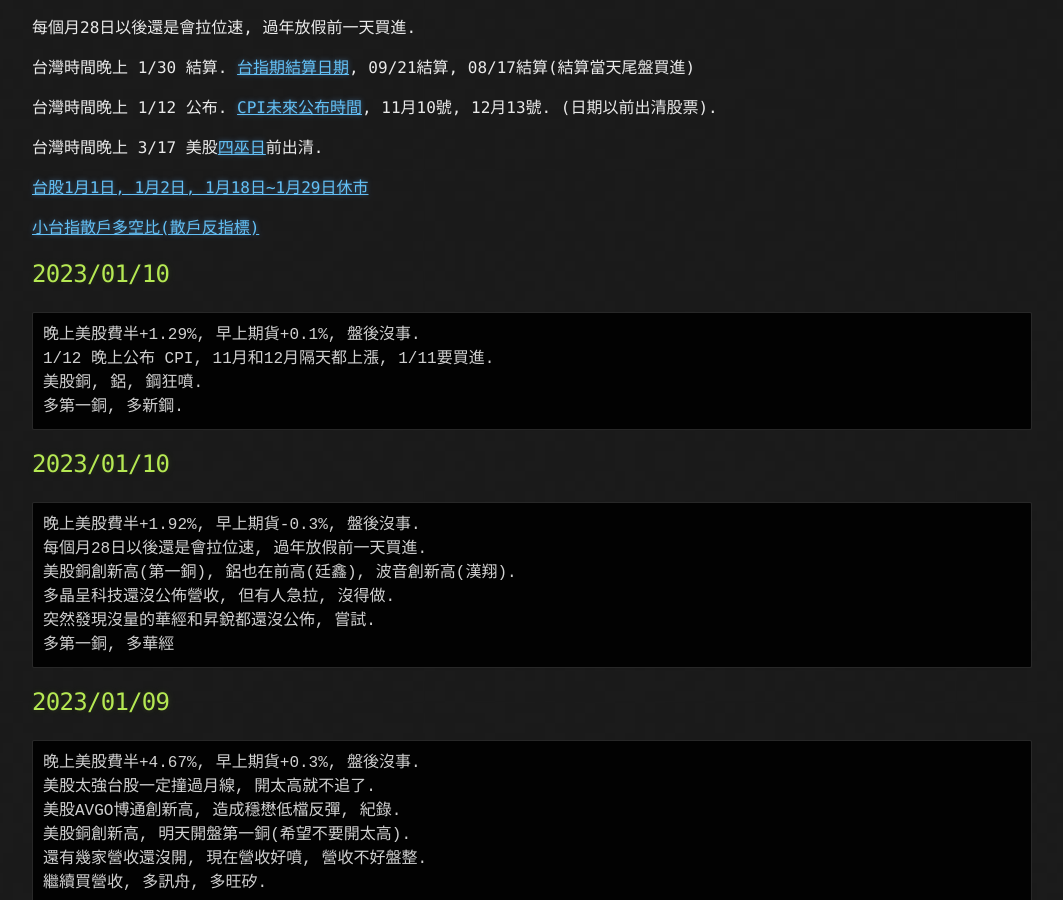
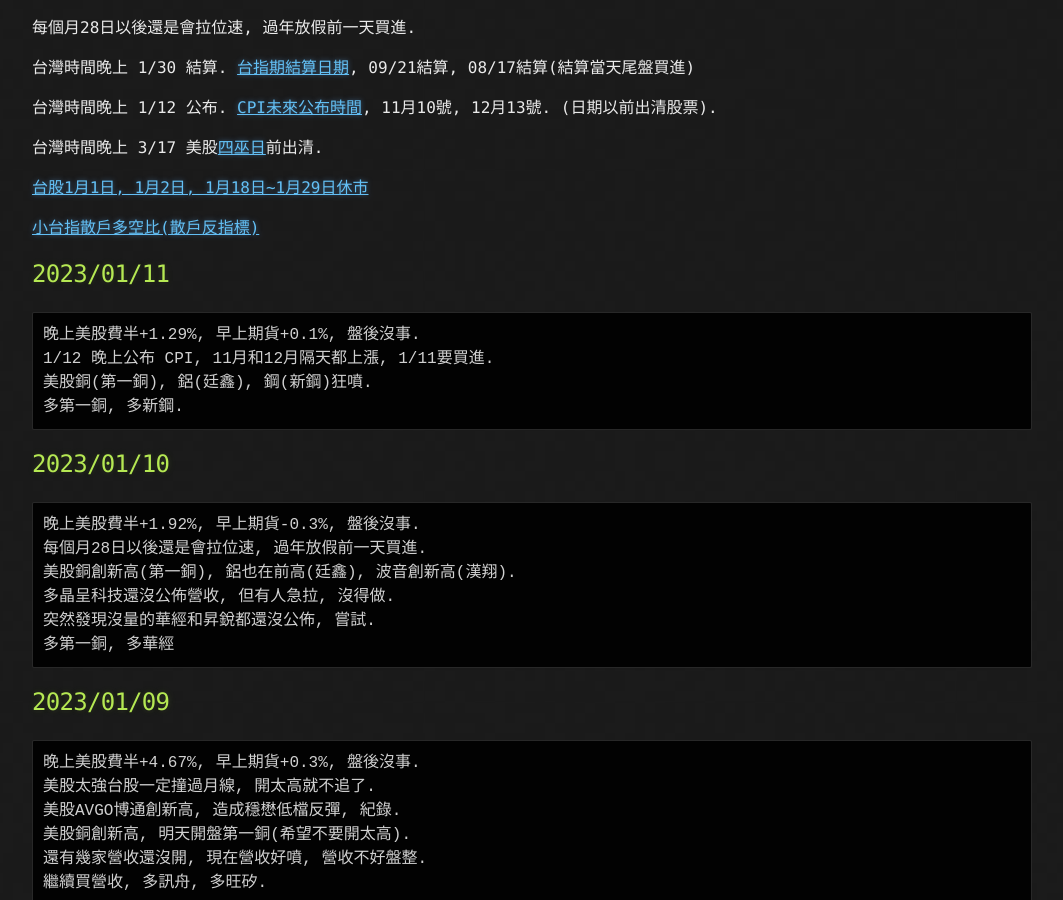
Before and after one commit to lepg5487/Stock_God, a Jekyll site: the page built from index.md, in a window 1280 px wide and 900 px high, scrolled down 362 px. Shown: the whole window, without its empty margins (108-1171 px from the left). Built offline with Jekyll 4.4.1, drawn with Linux system fonts in a browser that asks for light colours; our own code applies the rules of GitHub Pages for plain Markdown files.

Commit message:
Update index.md

````diff
--- a/index.md
+++ b/index.md
@@ -20,11 +20,11 @@ layout: testlayouts
 
 [小台指散戶多空比(散戶反指標)](https://www.macromicro.me/charts/20069/tw-mtx-long-to-short-ratio-of-individual-player)
 
-## 2023/01/10
+## 2023/01/11
 ```
 晚上美股費半+1.29%, 早上期貨+0.1%, 盤後沒事.
 1/12 晚上公布 CPI, 11月和12月隔天都上漲, 1/11要買進.
-美股銅, 鋁, 鋼狂噴.
+美股銅(第一銅), 鋁(廷鑫), 鋼(新鋼)狂噴.
 多第一銅, 多新鋼.
 ```
 
````
